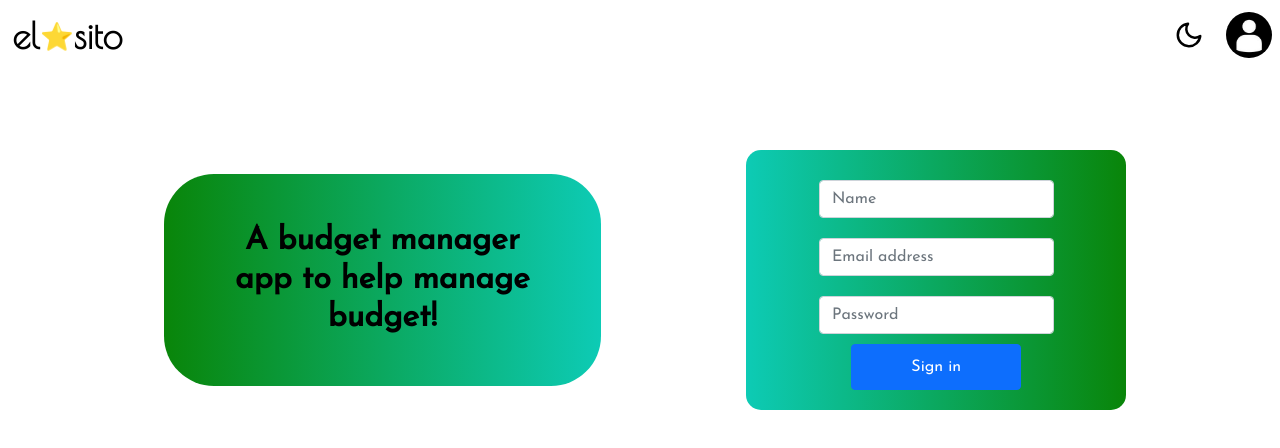
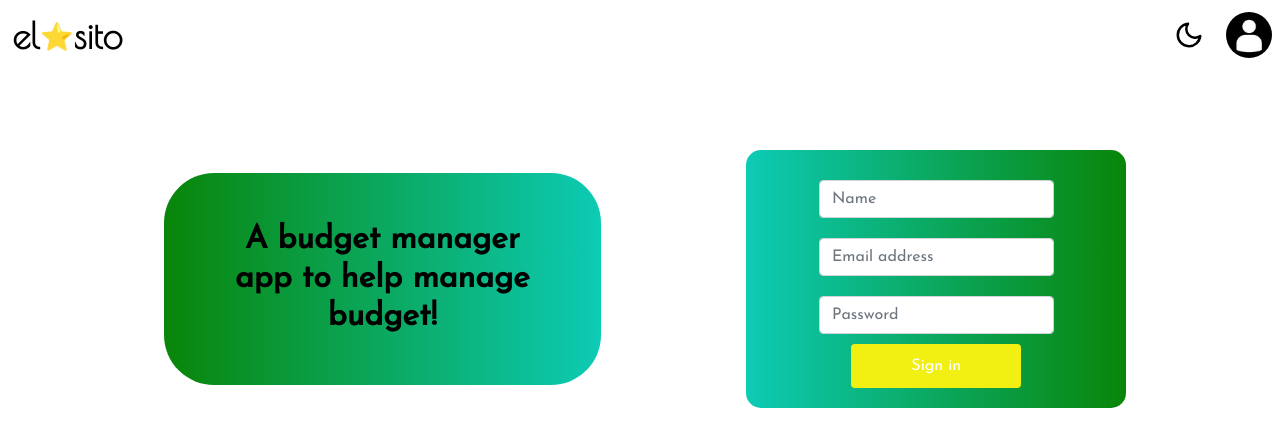
Before and after one commit to angelalfau/electronics-site, a React (Create React App) app in the folder elsite/: page / in a window 1280 px wide. Shown: the top 448 px of the page. Built offline with nearby package versions, Linux system fonts and the light colour scheme.

Commit message:
fixed issue with transaction chart

```diff
--- a/elsite/src/App.css
+++ b/elsite/src/App.css
@@ -37,4 +37,5 @@ div {
     background-color: #282c34;
     height: auto;
     margin: 0;
+    min-width: fit-content;
 }
--- a/elsite/src/components/homePage.css
+++ b/elsite/src/components/homePage.css
@@ -72,4 +72,6 @@
 
 #loginbtn {
     width: 50%;
+    background-color: #f2f013;
+    border: 0;
 }
--- a/elsite/src/components/transactionPage.css
+++ b/elsite/src/components/transactionPage.css
@@ -16,6 +16,7 @@ table {
     table-layout: fixed;
     border: 1px solid black;
     background: linear-gradient(90deg, rgba(9, 133, 9, 0.6) 0%, rgba(13, 203, 181, 0.6) 100%);
+    min-width: 600px;
 }
 
 th {
@@ -26,6 +27,7 @@ th {
     color: black;
     text-transform: uppercase;
     border: 0.5px solid black;
+    min-width: 200px;
 }
 
 td {
@@ -37,22 +39,7 @@ td {
     color: black;
     text-transform: uppercase;
     border: 0.5px solid black;
-}
-
-#transactionbackground {
-    padding-top: 150px;
-    width: 100%;
-    /* height: 1000px; */
-}
-
-#transactioncontainer {
-    display: flex;
-    margin: auto;
-    width: 90%;
-    /* max-width: fit-content; */
-    justify-content: space-between;
-    align-items: center;
-    flex-direction: column;
+    min-width: 200px;
 }
 
 .tbl-header {
@@ -66,6 +53,23 @@ td {
     overflow-x: auto;
     margin-top: 0px;
     /* border: 1px solid rgba(255, 255, 255, 0.3); */
+}
+
+#transactionbackground {
+    padding-top: 150px;
+    width: 100%;
+    min-width: 1000px !important;
+    /* height: 1000px; */
+}
+
+#transactioncontainer {
+    display: flex;
+    margin: auto;
+    width: 90%;
+    /* max-width: fit-content; */
+    justify-content: space-between;
+    align-items: center;
+    flex-direction: column;
 }
 
 #endsection {
--- a/elsite/src/components/transactionPage.js
+++ b/elsite/src/components/transactionPage.js
@@ -8,10 +8,6 @@ const Transaction = ({ account }) => {
     var formatter = new Intl.NumberFormat("en-US", {
         style: "currency",
         currency: "USD",
-
-        // These options are needed to round to whole numbers if that's what you want.
-        //minimumFractionDigits: 0, // (this suffices for whole numbers, but will print 2500.10 as $2,500.1)
-        //maximumFractionDigits: 0, // (causes 2500.99 to be printed as $2,501)
     });
 
     return (
--- a/elsite/src/index.css
+++ b/elsite/src/index.css
@@ -1,6 +1,7 @@
 body {
     margin: 0;
     width: 100%;
+    min-width: fit-content;
     font-family: -apple-system, BlinkMacSystemFont, "Segoe UI", "Roboto", "Oxygen", "Ubuntu",
         "Cantarell", "Fira Sans", "Droid Sans", "Helvetica Neue", sans-serif;
     -webkit-font-smoothing: antialiased;
```
